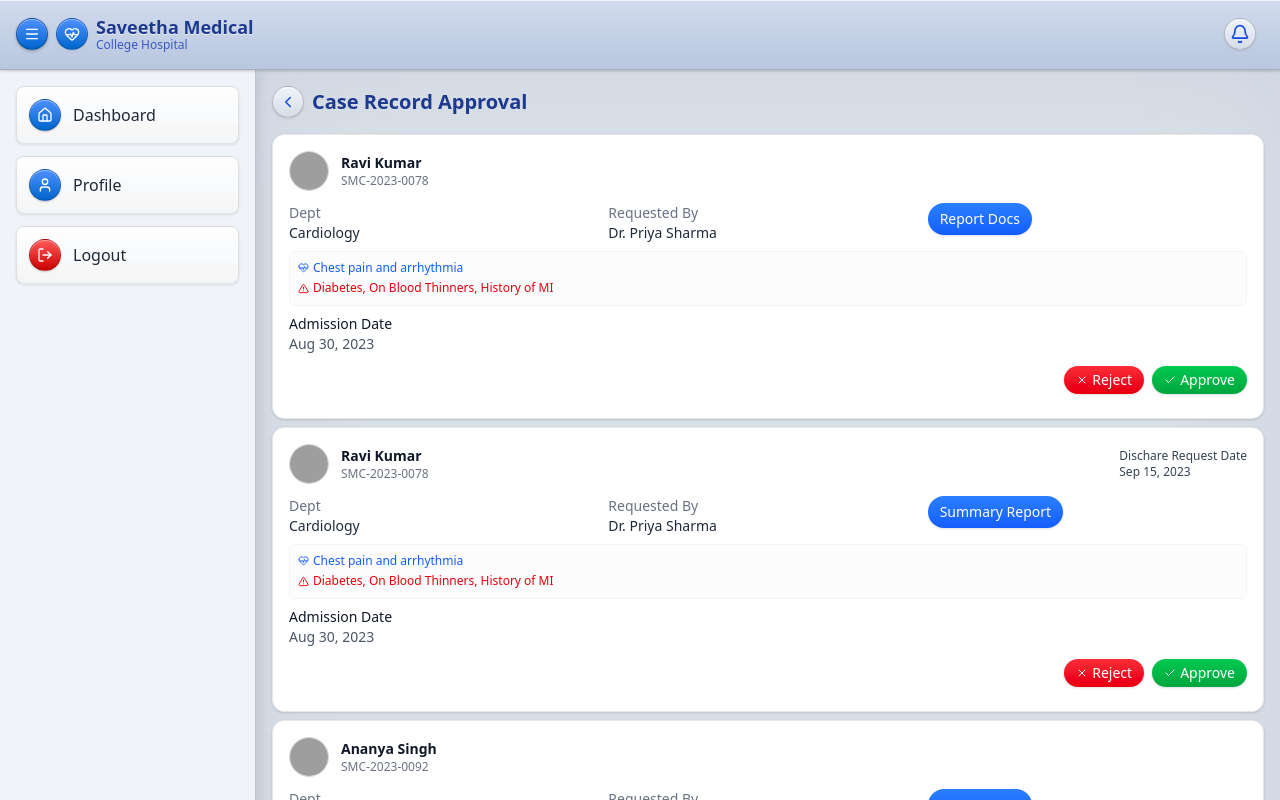
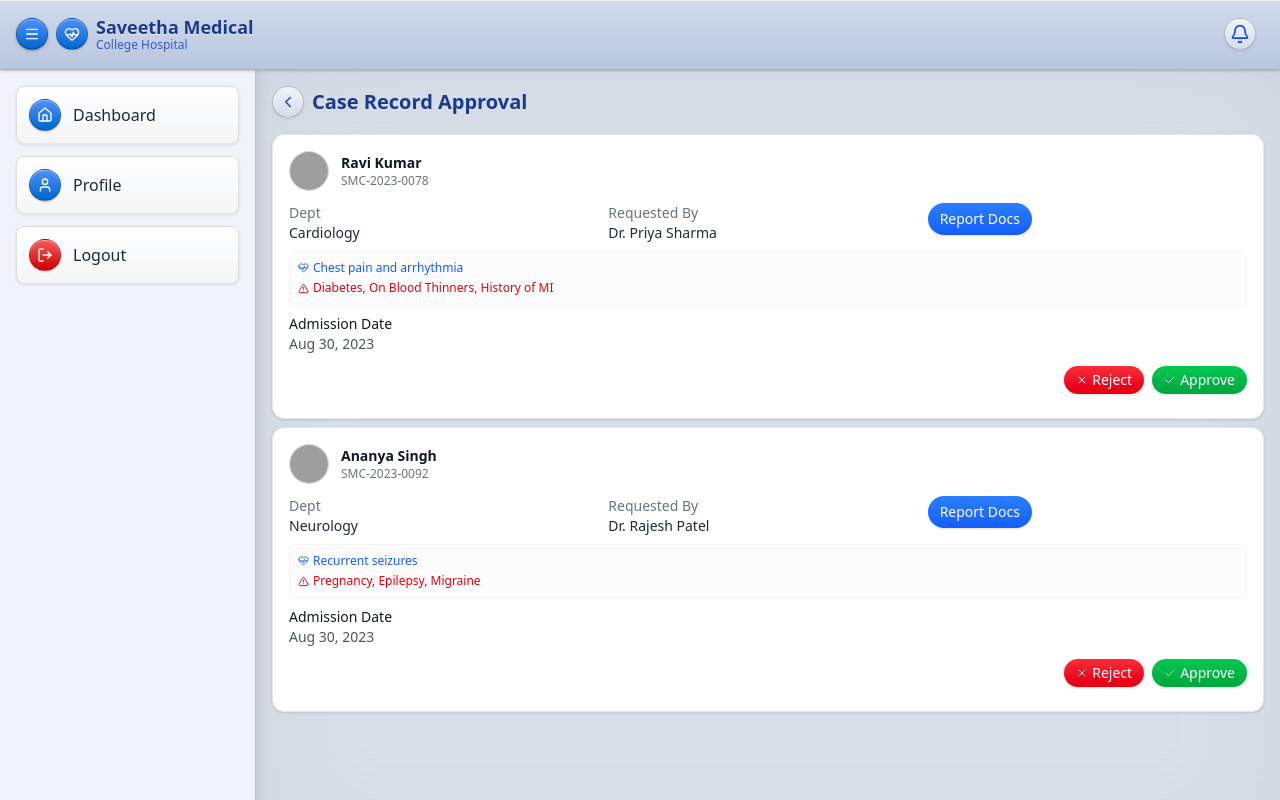
Before and after one commit to Mukunthan-A-R/simats-medical-client, a React (Vite) app: page /faculty/case-record-approvals/1 in a window 1280 px wide. Shown: the top 800 px of the page. Built offline with nearby package versions, Linux system fonts and the light colour scheme; grey boxes are pictures that could not be loaded.

Commit message:
refactor case record approval

```diff
--- a/src/pages/faculty/FacultyCaseApproval.jsx
+++ b/src/pages/faculty/FacultyCaseApproval.jsx
@@ -1,6 +1,5 @@
 import { ChevronLeftIcon } from "lucide-react";
 import { useNavigate } from "react-router-dom";
-import PatientDischargeCard from "./PatientDischargeCard";
 import PatientCaseApprovalCard from "../../components/faculty/PatientCaseApprovalCard";
 
 const FacultyCaseApproval = () => {
@@ -96,7 +95,6 @@ const FacultyCaseApproval = () => {
       {patients.map((patient) => (
         <>
           <PatientCaseApprovalCard patient={patient} />
-          <PatientDischargeCard patient={patient} />
         </>
       ))}
     </div>
```
